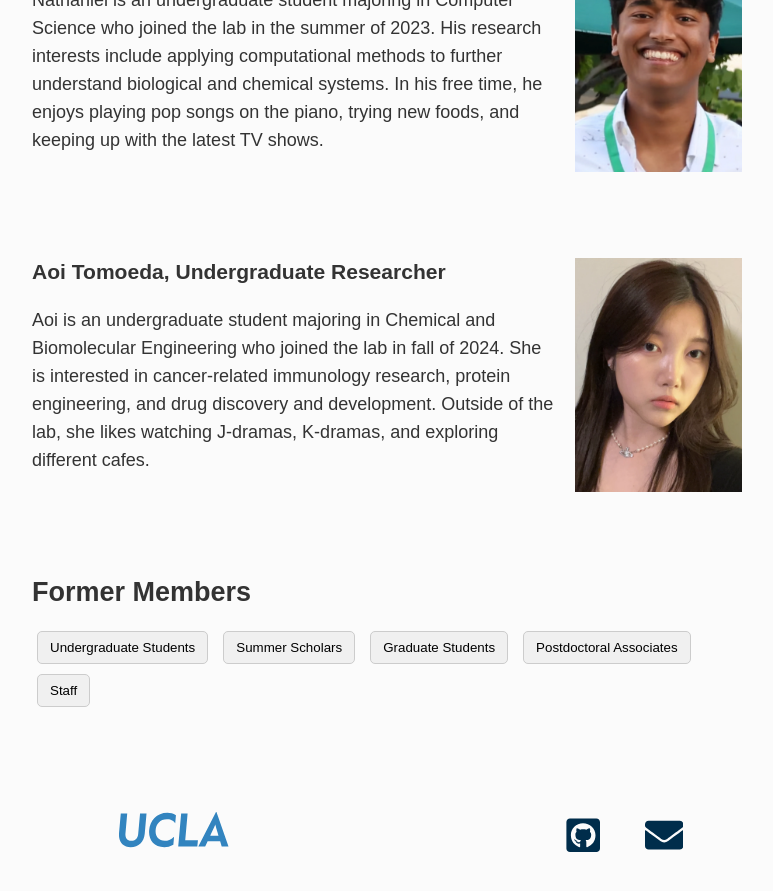
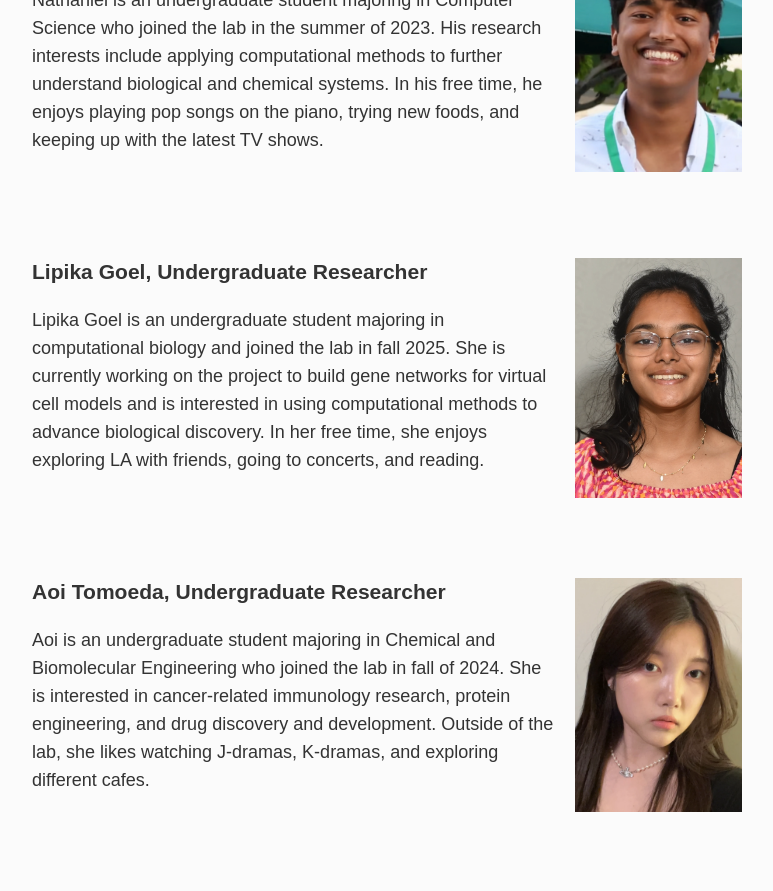
Before and after one commit to meyer-lab/asmlab.org, a Jekyll site: the page built from team/index.md, in a window 1280 px wide and 900 px high, scrolled down 4099 px. Shown: the top 891 px of the window, without its empty margins (253-1026 px from the left). Built offline with Jekyll 4.4.1, drawn with Linux system fonts in a browser that asks for light colours; some web fonts are replaced.

Commit message:
Add Lipika (#169)
Co-authored-by: Aaron Meyer <asm@Aarons-Mac-Studio.local>

```diff
--- a/_data/team.yml
+++ b/_data/team.yml
@@ -495,6 +495,14 @@
   photo: nthomas.webp
   current: True
 
+- name: Lipika Goel
+  position: Undergraduate Researcher
+  keywords: computational, virtual cells
+  description: Lipika Goel is an undergraduate student majoring in computational biology and joined the lab in fall 2025. She is currently working on the project to build gene networks for virtual cell models and is interested in using computational methods to advance biological discovery. In her free time, she enjoys exploring LA with friends, going to concerts, and reading.
+  joined: 2025
+  photo: lipika.webp
+  current: True
+
 - name: Breanna Remigio
   position: Undergraduate Researcher
   keywords: computational, tensors
```
Also changed, not shown: public/photos/lipika.webp (added).
